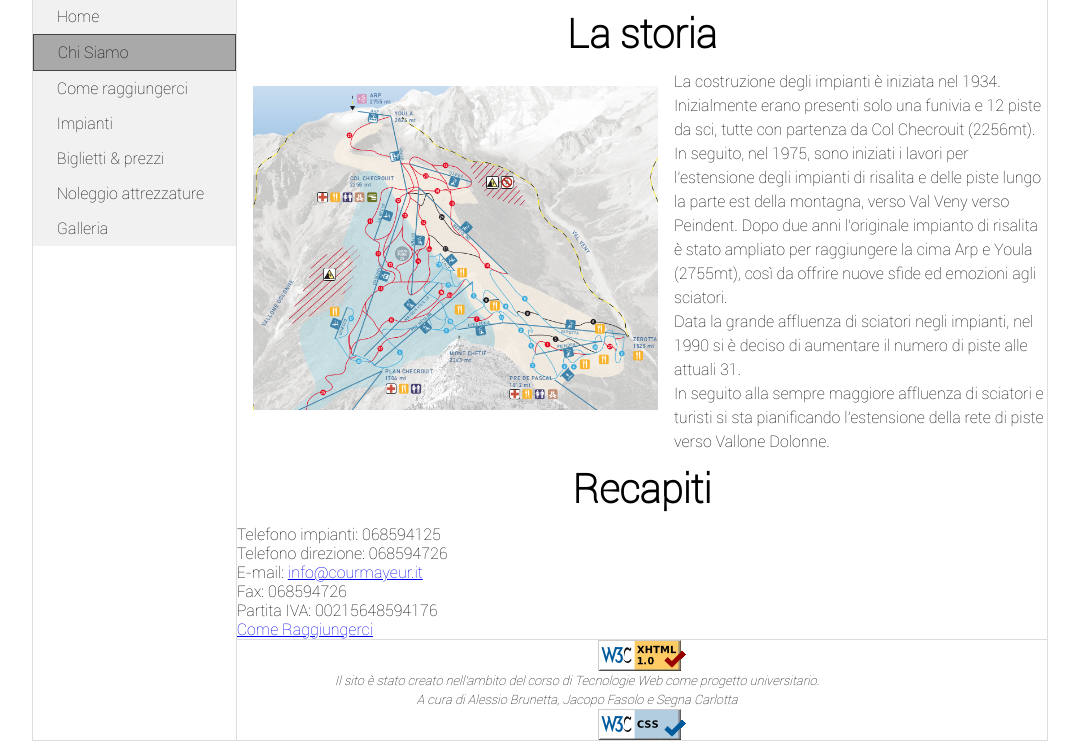
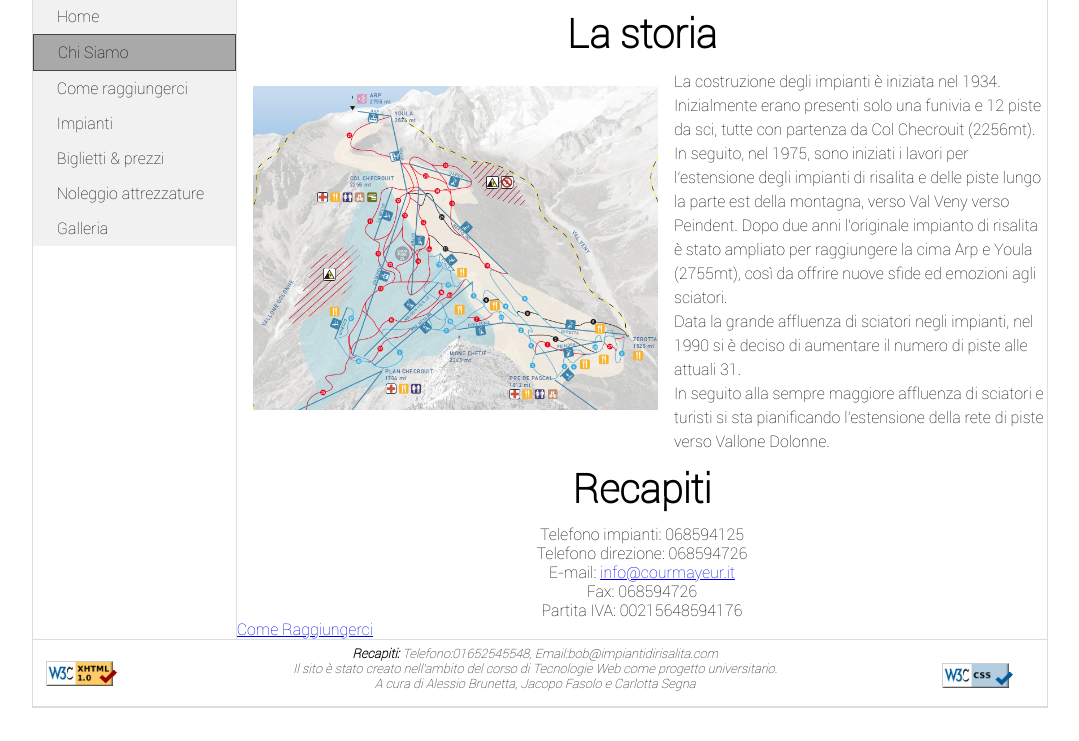
Before and after one commit to JacopoFasolo/Bob-TW, a PHP site: page /chi_siamo.html in a window 1280 px wide. Shown: the part 244-985 px from the top of the page, without its empty margins (100-1179 px from the left). After the commit the page ends 952 px from the top, so only its background shows below. Run offline with PHP 8.4, Linux system fonts and the light colour scheme.

Commit message:
modifiche css
css

```diff
--- a/chi_siamo.html
+++ b/chi_siamo.html
@@ -11,7 +11,6 @@
     <meta name="author" content="Carlotta Segna, Alessio Brunetta, Jacopo Fasolo" />
     <meta name="language" content="italian it" />
     <link href="css/style.css" media="screen" rel="stylesheet" type="text/css">
-    <!-- asd -->
     <link href="css/mobile.css" media="handheld, screen and (max-width:1024px), only screen and (max-device-width:1024px)" rel="stylesheet"
         type="text/css" />
     <link href="css/print.css" media="print" rel="stylesheet" type="text/css" />
@@ -29,6 +28,7 @@
     <div id="breadcrumb">
         <p> Ti trovi in: <a href="index.html">Home</a> &gt;&gt; Chi siamo</p>
     </div>
+    <!--breadcrumb-->
 
     <div id="menu">
         <ul id="menu_sito">
@@ -53,11 +53,9 @@
             </li>
         </ul>
     </div>
-    <!--breadcrumb-->
+    <!--menu-->
 
     <div id="middle">
-
-
         <h1>La storia</h1>
         <img id="piste" src="img/anteprima-cartina.png" alt="copertura attuale della rete di piste e impianti"/>
         <p>La costruzione degli impianti è iniziata nel 1934.
@@ -68,7 +66,7 @@
         </p>
         <p> In seguito alla sempre maggiore affluenza di sciatori e turisti si sta pianificando l'estensione della rete di piste verso Vallone Dolonne.</p>
 
-        <h1 id="recapiti">Recapiti</h1>
+        <h1 id="h1_recapiti">Recapiti</h1>
         <ul id="Recapiti_lista">
             <li>Telefono impianti: 068594125</li>
             <li>Telefono direzione: 068594726</li>
@@ -80,14 +78,18 @@
         <a href="come_raggiungerci.html">Come Raggiungerci</a>
 
         <div id="map"></div><!-- questo è il div in cui verrà inserita la mappa, con JS -->
-        <!--middle-->
+    </div>
+    <!--middle-->
 
     <div id="footer">
-        <img src="img/valid-xhtml10.png" alt="HTML Valido">
-        <p> Il sito &egrave; stato creato nell'ambito del corso di Tecnologie Web come progetto universitario.
-            <br> A cura di Alessio Brunetta, Jacopo Fasolo e Segna Carlotta</p>
-        <img src="img/vcss-blue.gif" alt="CSS Valido">
-        <!--immagine html5-->
+        <img id="html"src="img/valid-xhtml10.png" alt="HTML Valido">
+        <p>
+            <strong>Recapiti:</strong>
+            <span class="recapiti">Telefono:</span>01652545548,
+            <span class="recapiti" xml: lang="en">Email:</span>bob@impiantidirisalita.com</p>
+            <p> Il sito &egrave; stato creato nell'ambito del corso di Tecnologie Web come progetto universitario.
+                <br> A cura di Alessio Brunetta, Jacopo Fasolo e Carlotta Segna</p>
+        <img id="css" src="img/vcss-blue.gif" alt="CSS Valido">
     </div><!--footer-->
 
 </body>
--- a/css/style.css
+++ b/css/style.css
@@ -147,8 +147,8 @@ body{
 
 #middle h1{
     text-align: center;
-    margin-top: 0.3em;
-    margin-bottom: 0.3em;
+    padding-top: 0.3em;
+    padding-bottom: 0.3em;
     font-size: 2.5em;
 }
 
@@ -160,32 +160,34 @@ body{
 
 /*footer*/
 #footer{
+    padding-top: 0.4em;
+    display: inline-block;
     border-top: 1px solid #DDD;
+    border-bottom: 1px solid #DDD;
     text-align:center;
     width:100%;
-    max-height: 20%;
+    height: 60px;
 }
 
 #html{
     float: left;
-    min-width: 3.5em;
-    width: 8%;
-    margin:0.7em;
+    width: 7%;
+    padding: 0.9em 0.8em 0.8em 0.8em;
+}
+
+#footer p{
+    float: left;
+    font-size: 0.8em;
+    font-style: italic;
+    width: 80%;
 }
 
 #css{
-    float: right;
-    min-width: 3.5em;
-    width: 8%;
-    margin:0.7em;
+    float: left;
+    width: 7%;
+    padding: 0.1em;
 }
 
-#footer p{
-    display: block;
-    font-size: 0.8em;
-    font-style: italic;
-    width: 84%;
-}
 
 /*chi siamo*/
 
@@ -201,3 +203,13 @@ body{
     margin-bottom: 0.3em;
     font-size: 0.5em;
 }
+
+#h1_recapiti{
+    text-align: center;
+    font-size: 0.5em;
+}
+
+#Recapiti_lista{
+    text-align: center;
+    list-style-type: none;
+}
--- a/impianti.html
+++ b/impianti.html
@@ -68,9 +68,8 @@
     <<div id="footer">
         <img src="img/valid-html5.png" alt="HTML Valido">
         <p> Il sito &egrave; stato creato nell'ambito del corso di Tecnologie Web come progetto universitario.
-            <br> A cura di Alessio Brunetta, Jacopo Fasolo e Segna Carlotta</p>
+            <br> A cura di Alessio Brunetta, Jacopo Fasolo e Carlotta Segna</p>
         <img src="img/vcss-blue.gif" alt="CSS Valido">
-        <!--immagine html5-->
     </div>
     <!--footer-->
 
--- a/index.html
+++ b/index.html
@@ -60,11 +60,11 @@
 
     <div id="footer">
         <img id="html" src="img/valid-xhtml10.png" alt="XHTML Valido">
-        <img id="css" src="img/vcss-blue.gif" alt="CSS Valido">
         <p><strong>Recapiti:</strong> <span class="recapiti">Telefono:</span>01652545548, <span class="recapiti" xml: lang="en">Email:</span>bob@impiantidirisalita.com</p>
         <p> Il sito &egrave; stato creato nell'ambito del corso di Tecnologie Web come progetto universitario. <br>
             A cura di Alessio Brunetta, Jacopo Fasolo e Segna Carlotta</p>
             <!--immagine html5-->
+        <img id="css" src="img/vcss-blue.gif" alt="CSS Valido">
     </div>
     <!--footer-->
 
```
